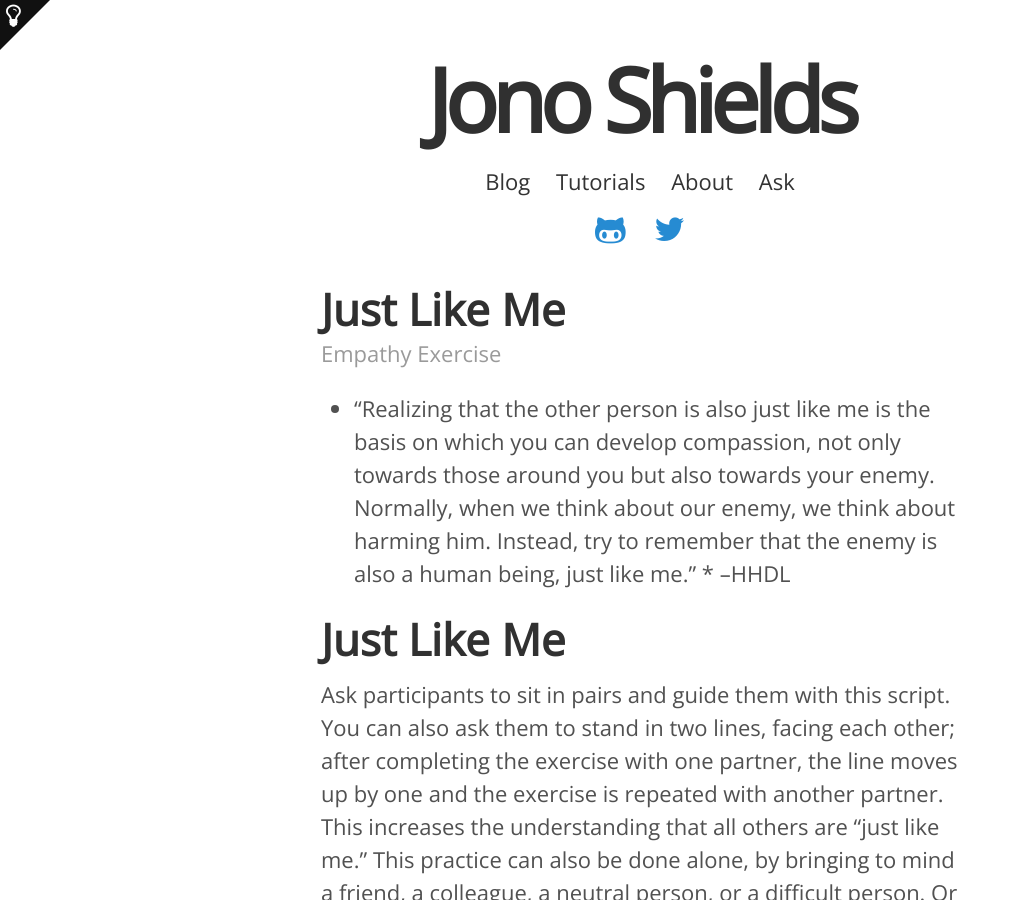
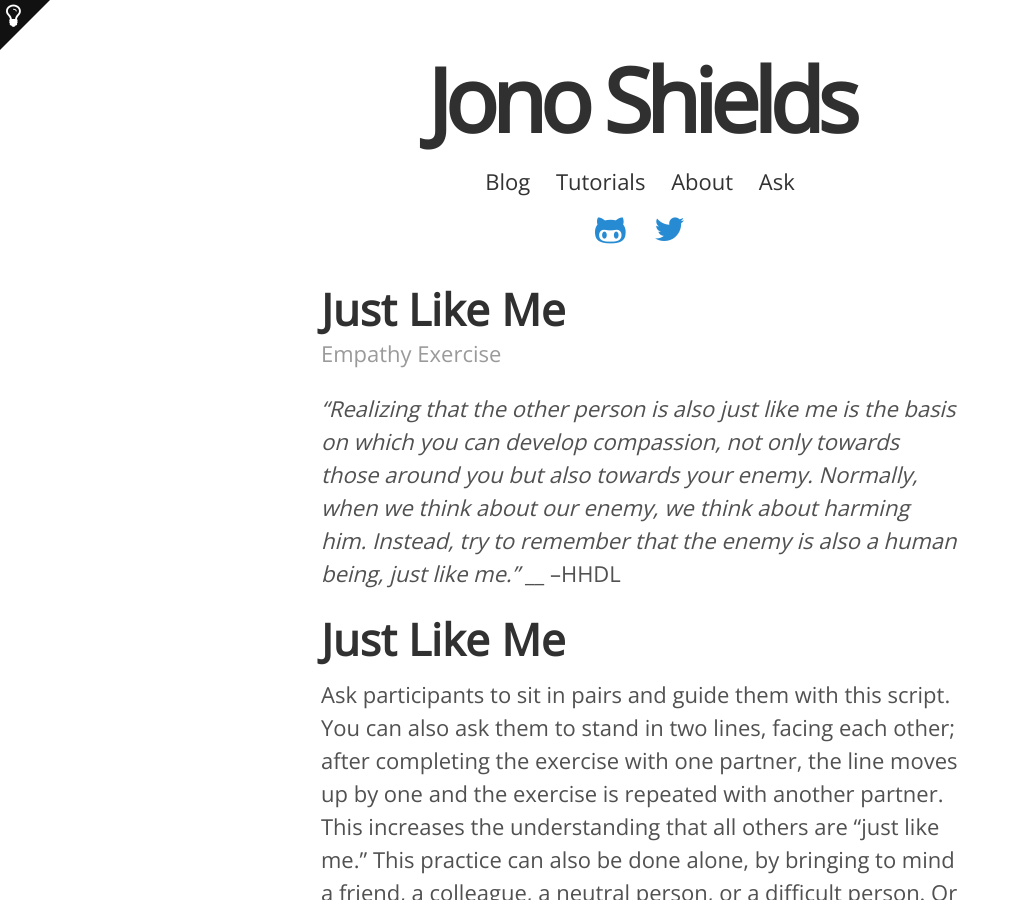
Before and after one commit to foopod/blog-2.0, a Jekyll site: the page built from _notes/just-like-me.md, in a window 1280 px wide and 900 px high. Shown: the whole window, without its empty margins (0-1020 px from the left). Built offline with Jekyll 4.4.1, drawn with Linux system fonts in a browser that asks for light colours; nearby versions of some CDN libraries.

```diff
--- a/_notes/just-like-me.md
+++ b/_notes/just-like-me.md
@@ -7,7 +7,7 @@ type: Empathy Exercise
 description: To build strong empathy in a group of people.
 ---
 
-* “Realizing that the other person is also just like me is the basis on which you can develop compassion, not only towards those around you but also towards your enemy. Normally, when we think about our enemy, we think about harming him. Instead, try to remember that the enemy is also a human being, just like me.” * --HHDL
+*"Realizing that the other person is also just like me is the basis on which you can develop compassion, not only towards those around you but also towards your enemy. Normally, when we think about our enemy, we think about harming him. Instead, try to remember that the enemy is also a human being, just like me."* __ --HHDL
 
 # Just Like Me
 Ask participants to sit in pairs and guide them with this script. You can also ask them to stand in two lines, facing each other; after completing the exercise with one partner, the line moves up by one and the exercise is repeated with another partner.  This increases the understanding that all others are “just like me.”  This practice can also be done alone, by bringing to mind a friend, a colleague, a neutral person, or a difficult person.  Or it can be done silently, when meeting someone new.
```
